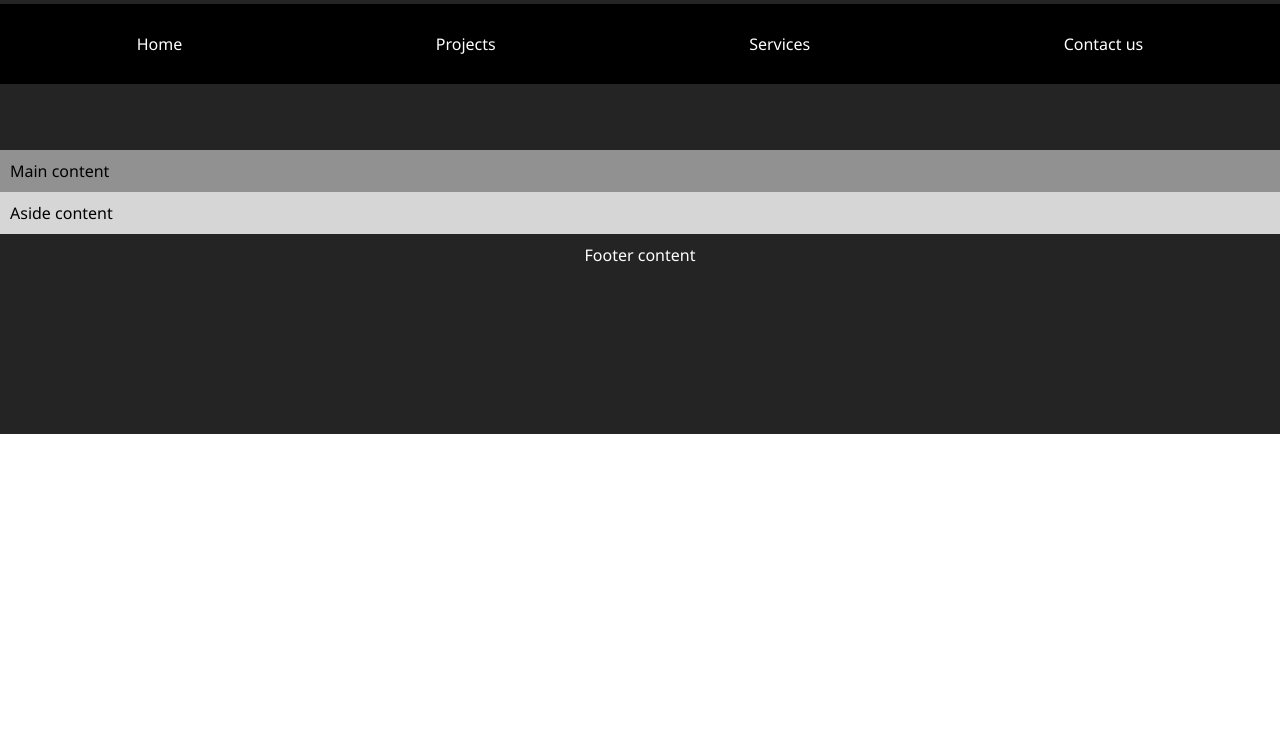
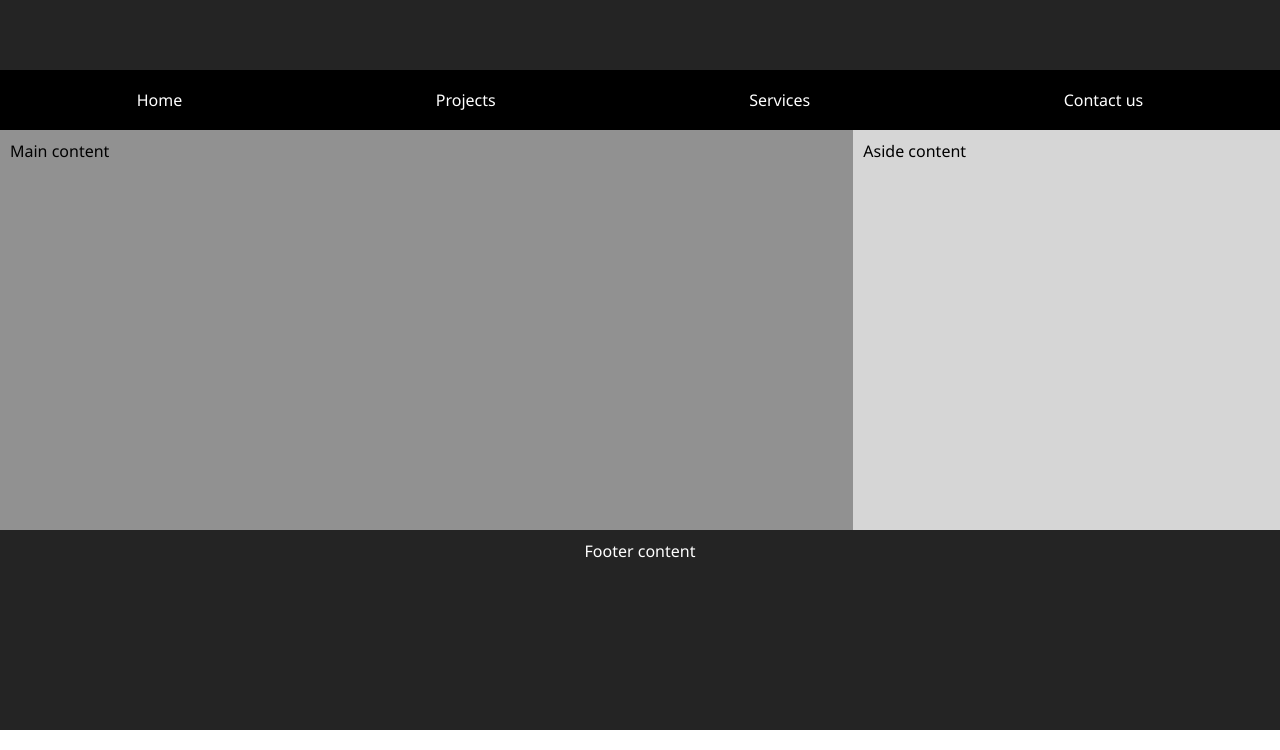
Before and after one commit to robertopolo/wdd131, a plain HTML site: page week01/basic-layout.html in a window 1280 px wide. Shown: the part 70-820 px from the top of the page. Drawn offline with Linux system fonts and the light colour scheme.

Commit message:
Add css grid and css flex

```diff
--- a/week01/styles/layout.css
+++ b/week01/styles/layout.css
@@ -10,7 +10,7 @@ html{
 }
 
 body{
-    /* display: grid; */
+    display: grid;
     font-size: 16px;
     grid-template: auto 1fr auto / 2fr 1fr;
     height: 100vh;
@@ -19,7 +19,7 @@ body{
 header{
     background-color: #242424;
     color: white;
-    /* display: flex; */
+    display: flex;
     flex-direction: column;
     grid-column: 1/4;
     height: 20rem;
@@ -39,7 +39,7 @@ nav{
 nav ul{
     align-items: center;
     display: flex;
-    height: 8rem;
+    height: 6rem;
     justify-content: space-around;
     list-style: none;
     margin: auto 0 0 0;
```
